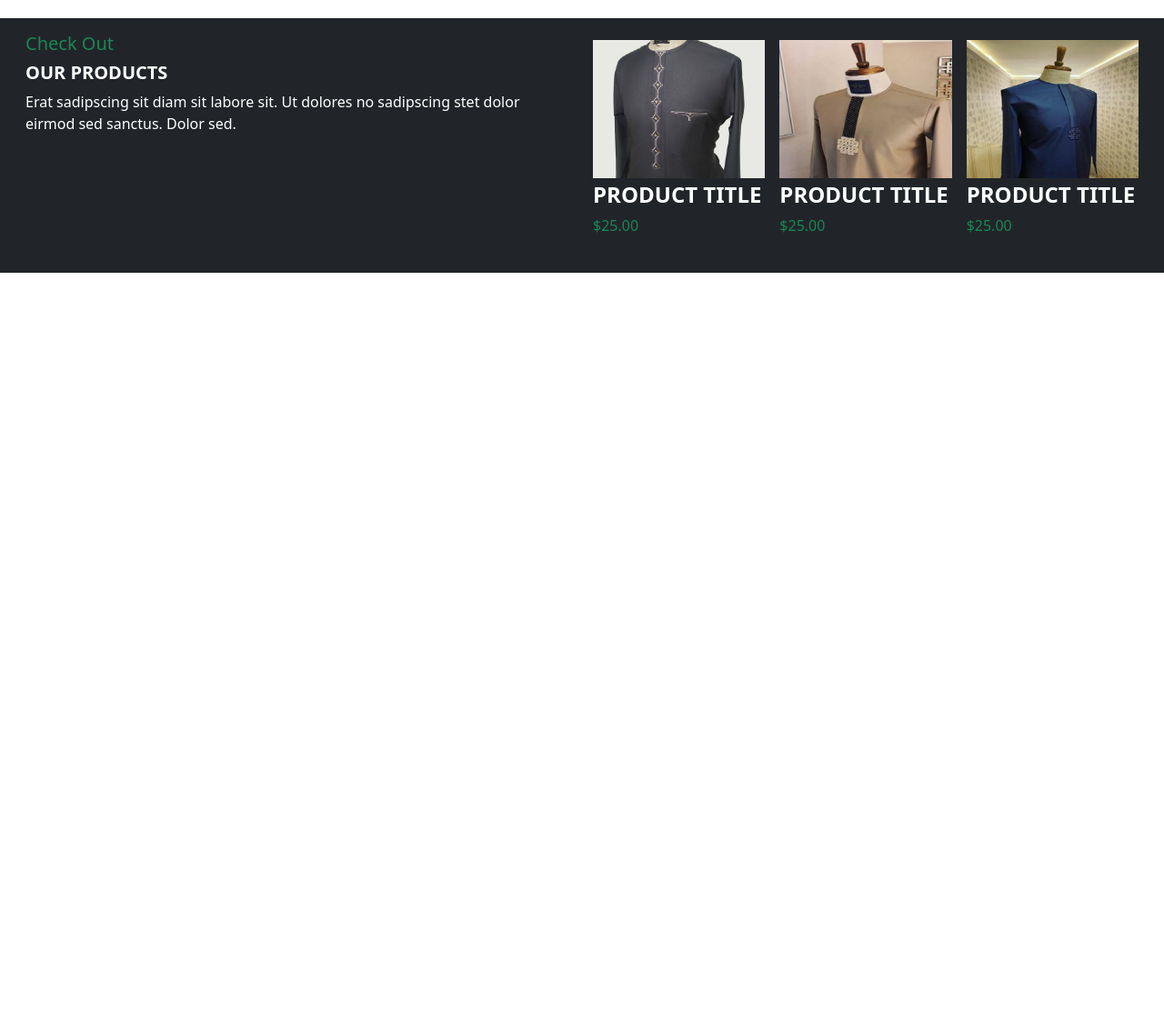
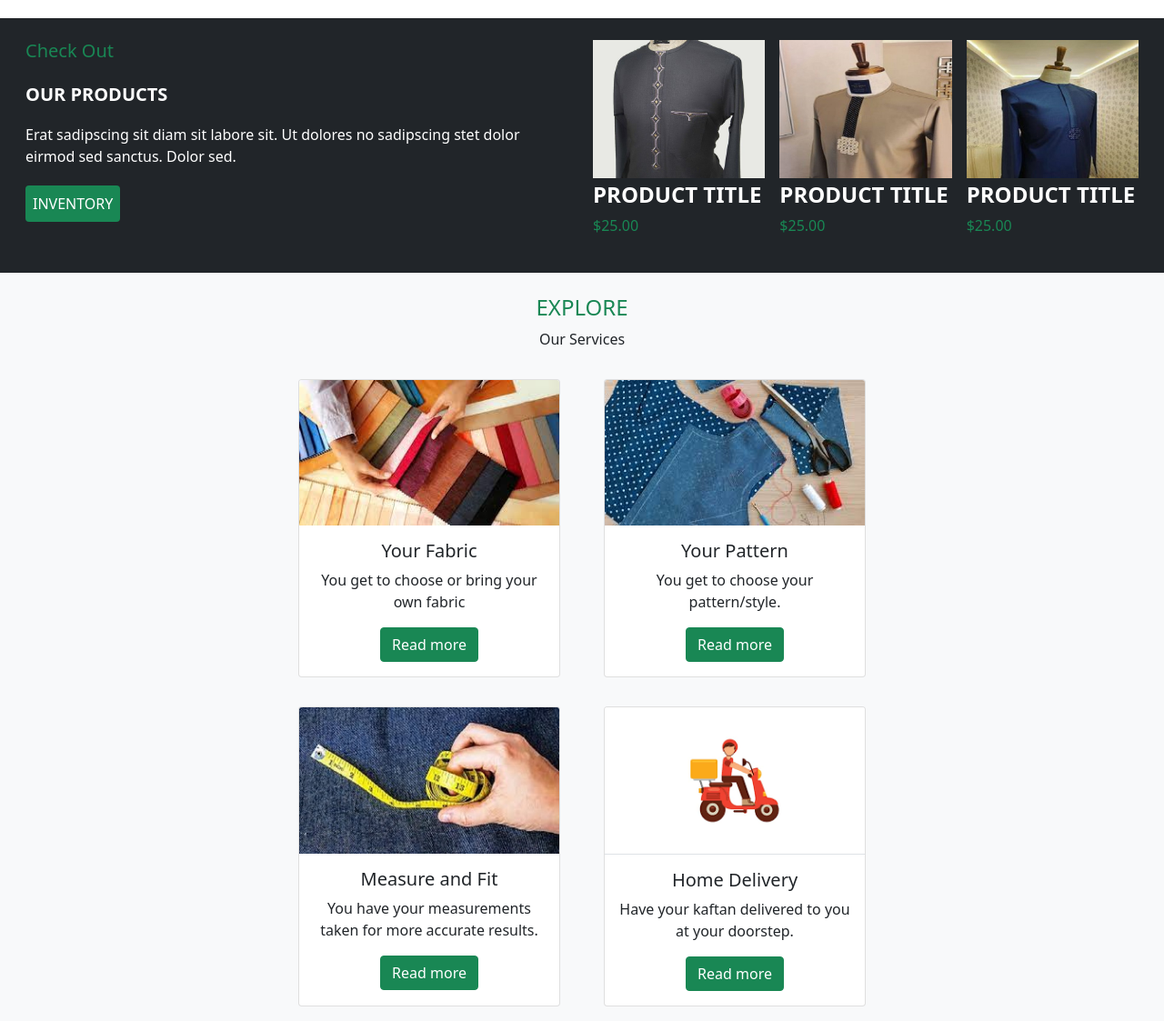
Before and after one commit to shadrxcc/the-kaftan-plug-station, a plain HTML site: page index.html in a window 1280 px wide. Shown: the part 1298-2421 px from the top of the page at 91% size. Before the commit the page ends 1598 px from the top, so only its background shows below. Drawn offline with nearby package versions, Linux system fonts and the light colour scheme.

Commit message:
add explore section

```diff
--- a/index.html
+++ b/index.html
@@ -83,10 +83,11 @@
         <div class="container-fluid">
             <div class="row">
                 <div class="col-md">
-                <h5 class="text-success">Check Out</h5>
-                <h5 class="fw-bold text-white">OUR PRODUCTS</h5>
-                <p class="text-white">Erat sadipscing sit diam sit labore sit. Ut dolores no sadipscing stet dolor eirmod sed sanctus. Dolor sed.</p>
-                </div>
+                <h5 class="text-success py-2">Check Out</h5>
+                <h5 class="fw-bold text-white py-2">OUR PRODUCTS</h5>
+                <p class="text-white py-1">Erat sadipscing sit diam sit labore sit. Ut dolores no sadipscing stet dolor eirmod sed sanctus. Dolor sed.</p>
+                <button type="button" class="text-white bg-success border-0 rounded p-2">INVENTORY</button>
+            </div>
                 <div class="col-md">
                     <div class="g-checkout d-grid">
                         <div class="py-2">
@@ -112,6 +113,49 @@
         </div>
     </section>
 
+    <!--explore section-->
+    <section class="bg-light text-center">
+        <h4 class="text-success pt-4">EXPLORE</h4>
+         <p>Our Services</p>
+
+     <div class="gridx d-grid justify-content-center">
+         <div class="card my-3 mx-md-4 mx-lg-4" style="width: 18rem;">
+            <img class="card-img-top" src="images/download (1).jpg" alt="Card image cap">
+            <div class="card-body">
+              <h5 class="card-title">Your Fabric</h5>
+              <p class="card-text">You get to choose or bring your own fabric</p>
+              <a href="#" class="btn btn-success">Read more</a>
+            </div>
+          </div>
+
+          <div class="card my-3 mx-md-4 mx-lg-4" style="width: 18rem;">
+            <img class="card-img-top" src="images/pattern.jpg" alt="Card image cap">
+            <div class="card-body">
+              <h5 class="card-title">Your Pattern</h5>
+              <p class="card-text">You get to choose your pattern/style.</p>
+              <a href="#" class="btn btn-success">Read more</a>
+            </div>
+          </div>
+
+          <div class="card my-3 mx-md-4 mx-lg-4" style="width: 18rem;">
+            <img class="card-img-top" src="images/download.jpg" alt="Card image cap">
+            <div class="card-body">
+              <h5 class="card-title">Measure and Fit</h5>
+              <p class="card-text">You have your measurements taken for more accurate results.</p>
+              <a href="#" class="btn btn-success">Read more</a>
+            </div>
+          </div>
+
+          <div class="card my-3 mx-md-4 mx-lg-4" style="width: 18rem;">
+            <img class="card-img-top border-bottom" src="images/delivery.png" alt="Card image cap">
+            <div class="card-body">
+              <h5 class="card-title">Home Delivery</h5>
+              <p class="card-text">Have your kaftan delivered to you at your doorstep.</p>
+              <a href="#" class="btn btn-success">Read more</a>
+            </div>
+          </div>
+     </div>
+    </section>
 
 </body>
 </html>
--- a/style.css
+++ b/style.css
@@ -42,6 +42,10 @@ header {
   .g-checkout {
     grid-template-columns: auto auto;
   }
+
+  .gridx {
+    grid-template-columns: auto auto;
+  }
 }
 
 @media (min-width: 1024px) {
@@ -56,4 +60,8 @@ header {
   .grid-container {
     grid-template-columns: auto auto;
   }
+
+  .gridx {
+    grid-template-columns: auto auto;
+  }
 }
```
Also changed, not shown: images/delivery.png (added), images/download (1).jpg (added), images/download (2).jpg (added), images/download.jpg (added), images/pattern.jpg (added).
